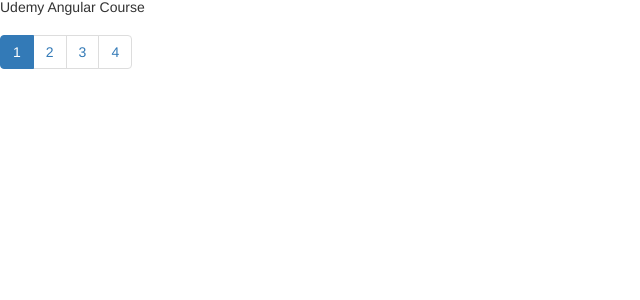
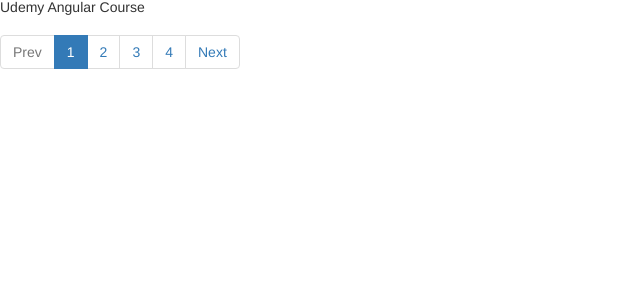
Before and after one commit to what-the-hek/udemy-angular-course, an Angular app: page / in a window 1280 px wide. Shown: the top 300 px of the page, without its empty margins (0-640 px from the left). Built offline with nearby package versions, Linux system fonts and the light colour scheme.

Commit message:
prev and next page buttons

```diff
--- a/src/app/app.component.html
+++ b/src/app/app.component.html
@@ -1,13 +1,23 @@
 <h1>Udemy Angular Course</h1>
 <nav>
   <ul class="pagination">
+    <li
+    class="page-item"
+    [ngClass]="{disabled : currentPage === 0}">
+      <a class="page-link">Prev</a>
+    </li>
     @for (image of images; track image; let i = $index;) {
     <li
     class="page-item"
     [ngClass]="{active : i === currentPage}">
       <a class="page-link">{{ i + 1 }}</a>
     </li>
-  }
+    }
+    <li
+    class="page-item"
+    [ngClass]="{disabled : currentPage === images.length -1}">
+      <a class="page-link">Next</a>
+    </li>
   </ul>
 </nav>
 <section>
```
